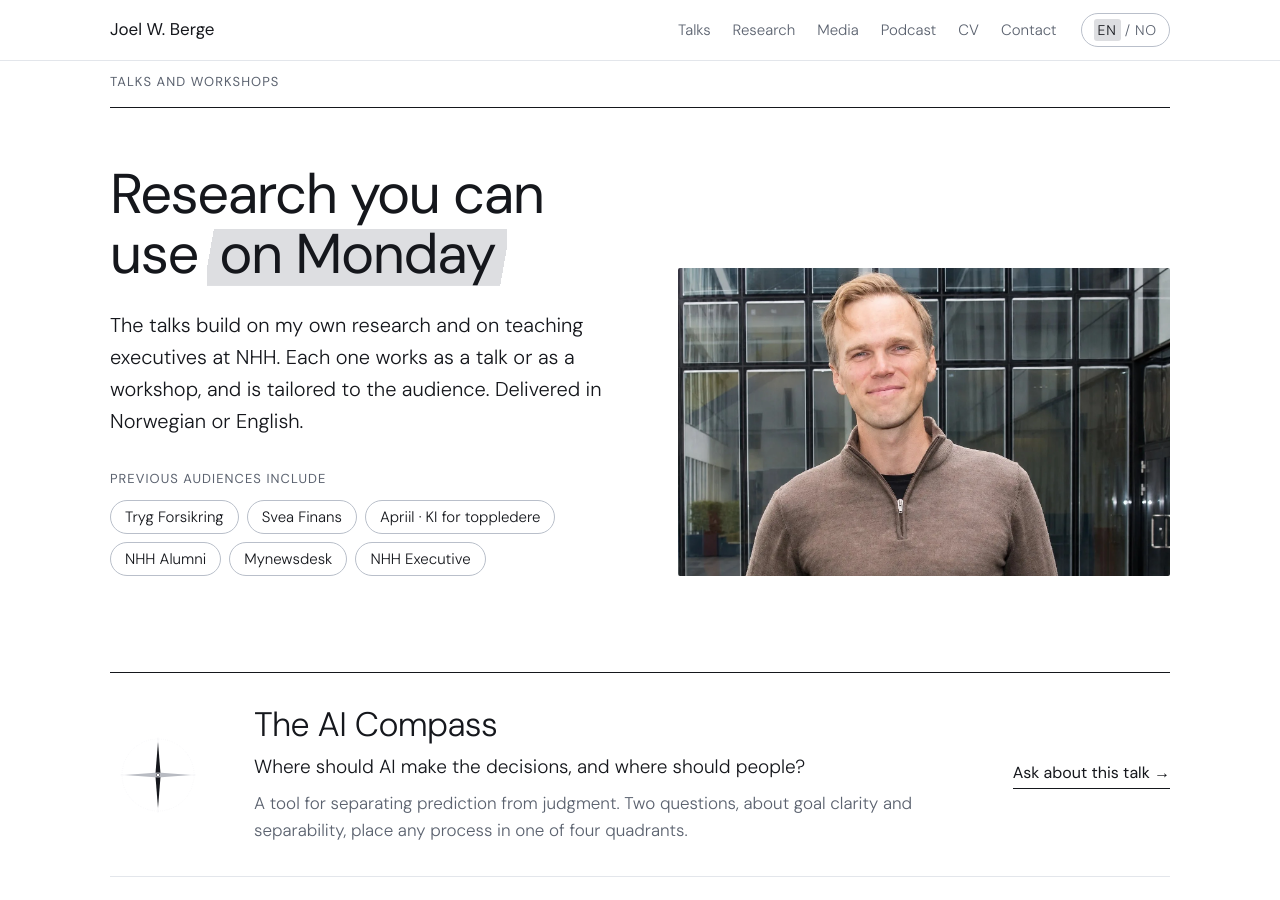
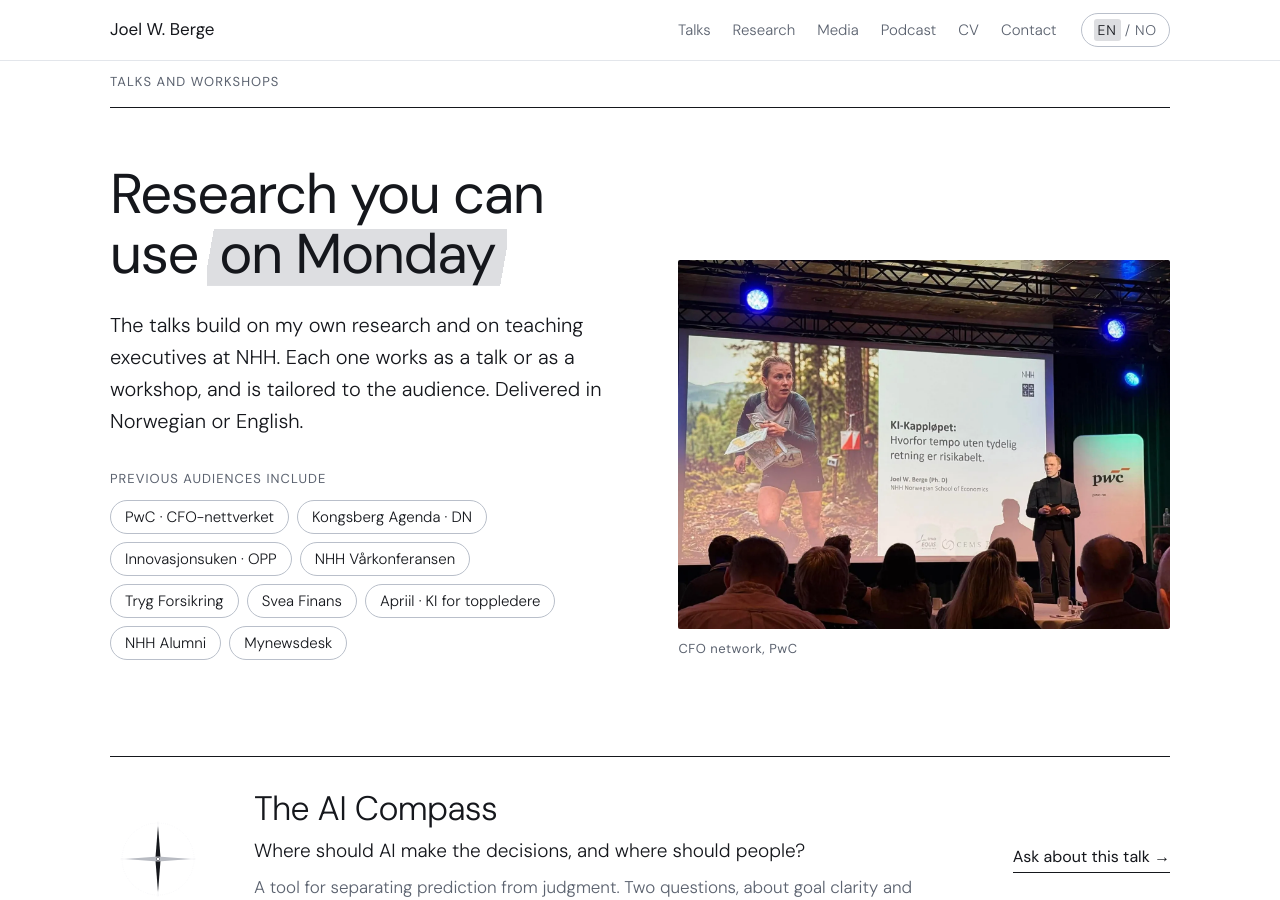
Before and after one commit to joelberge/joelberge.github.io, a Jekyll site: the page built from en/index.html, in a window 1280 px wide and 900 px high, scrolled down 1008 px. Built offline with Jekyll 4.4.1, drawn with Linux system fonts in a browser that asks for light colours; some of the changed text lies outside the part shown.

Commit message:
Add photos of Joel speaking to the talks section
- PwC CFO network photo leads the talks section
- 'Fra scenen' gallery: OPP Innovation Week, Kongsberg Agenda (DN),
  NHH Spring Conference, master students' teaching award
- New venues added to the audience list
- Photos and captions live in _data/gallery.yml

Co-Authored-By: Claude Opus 5.5 <noreply@anthropic.com>
Claude-Session: https://claude.ai/code/session_01QuEDscUrZkVPfLcMTuAdVm

```diff
--- a/_data/audiences.yml
+++ b/_data/audiences.yml
@@ -1,7 +1,10 @@
-# Organisations and events where Joel has spoken (from the CV).
+# Organisations and events where Joel has spoken. Newest and best known first.
+- PwC · CFO-nettverket
+- Kongsberg Agenda · DN
+- Innovasjonsuken · OPP
+- NHH Vårkonferansen
 - Tryg Forsikring
 - Svea Finans
 - Apriil · KI for toppledere
 - NHH Alumni
 - Mynewsdesk
-- NHH Executive
--- /dev/null
+++ b/_data/gallery.yml
@@ -0,0 +1,43 @@
+# Photos of Joel speaking. The first entry is the large photo at the top of the talks section;
+# the rest form the gallery under the talk list. Images live in assets/img/action/.
+# position: which part of the photo to keep when it is cropped to fit (CSS object-position).
+
+- image: /assets/img/action/pwc-cfo.webp
+  width: 1600
+  height: 1200
+  position: 70% 60%
+  caption:
+    nb: CFO-nettverket, PwC
+    en: CFO network, PwC
+
+- image: /assets/img/action/opp.webp
+  width: 1600
+  height: 1066
+  position: 62% 50%
+  caption:
+    nb: Innovasjonsuken, OPP
+    en: Innovation Week, OPP
+
+- image: /assets/img/action/kongsberg-dn.webp
+  width: 875
+  height: 508
+  position: 25% 40%
+  caption:
+    nb: Kongsberg Agenda, DN-teltet
+    en: Kongsberg Agenda, the DN tent
+
+- image: /assets/img/action/varkonferansen.webp
+  width: 1073
+  height: 729
+  position: 40% 50%
+  caption:
+    nb: Vårkonferansen, NHH
+    en: Spring Conference, NHH
+
+- image: /assets/img/action/teaching-award.webp
+  width: 1280
+  height: 720
+  position: 50% 45%
+  caption:
+    nb: Masterstudentenes pris for fremragende undervisning
+    en: Master students' award for excellent teaching
--- a/_data/i18n.yml
+++ b/_data/i18n.yml
@@ -31,6 +31,7 @@ nb:
   audiences_label: Har snakket for blant andre
   talk_takeaway: Dette tar deltakerne med seg
   talk_book: Spør om dette foredraget
+  gallery_title: Fra scenen
   talk_subject: "Forespørsel om foredrag:"
   research_label: Forskning
   research_title: Utvalgt forskning
@@ -110,6 +111,7 @@ en:
   audiences_label: Previous audiences include
   talk_takeaway: What participants take away
   talk_book: Ask about this talk
+  gallery_title: On stage
   talk_subject: "Talk enquiry:"
   research_label: Research
   research_title: Selected research
--- a/_layouts/home.html
+++ b/_layouts/home.html
@@ -93,8 +93,10 @@
               {%- for a in site.data.audiences %}<li>{{ a }}</li>{% endfor -%}
             </ul>
           </div>
+          {%- assign lead = site.data.gallery.first %}
           <figure class="talks-photo">
-            <img src="{{ '/assets/img/joel-nhh.webp' | relative_url }}" width="1582" height="994" alt="{{ p.name }}, NHH" loading="lazy">
+            <img src="{{ lead.image | relative_url }}" width="{{ lead.width }}" height="{{ lead.height }}" style="object-position: {{ lead.position }}" alt="{{ p.name }}: {{ lead.caption[L] }}" loading="lazy">
+            <figcaption>{{ lead.caption[L] }}</figcaption>
           </figure>
         </div>
 
@@ -111,6 +113,18 @@
           </li>
           {%- endfor %}
         </ol>
+
+        <p class="list-title gallery-title">{{ t.gallery_title }}</p>
+        <ul class="gallery">
+          {%- for g in site.data.gallery offset: 1 %}
+          <li>
+            <figure>
+              <img src="{{ g.image | relative_url }}" width="{{ g.width }}" height="{{ g.height }}" style="object-position: {{ g.position }}" alt="{{ p.name }}: {{ g.caption[L] }}" loading="lazy">
+              <figcaption>{{ g.caption[L] }}</figcaption>
+            </figure>
+          </li>
+          {%- endfor %}
+        </ul>
       </div>
     </section>
 
--- a/assets/css/site.css
+++ b/assets/css/site.css
@@ -149,7 +149,13 @@ h1 {
 /* Talks */
 .talks-head { display: grid; grid-template-columns: 1fr 1fr; gap: clamp(32px, 6vw, 80px); align-items: end; margin-bottom: clamp(56px, 8vw, 96px); }
 .talks-photo { margin: 0; }
-.talks-photo img { width: 100%; height: auto; aspect-ratio: 16 / 10; object-fit: cover; object-position: 40% 30%; border-radius: 2px; }
+.talks-photo img { width: 100%; height: auto; aspect-ratio: 4 / 3; object-fit: cover; border-radius: 2px; }
+.talks-photo figcaption, .gallery figcaption { font-size: 13px; letter-spacing: 0.04em; color: var(--muted); margin-top: 10px; font-weight: 400; }
+.list-title.gallery-title { margin-top: clamp(64px, 9vw, 104px); }
+.gallery { display: grid; grid-template-columns: repeat(4, minmax(0, 1fr)); gap: 20px; margin-top: 24px; }
+.gallery figure { margin: 0; }
+.gallery img { width: 100%; height: auto; aspect-ratio: 4 / 3; object-fit: cover; border-radius: 2px; }
+@media (max-width: 900px) { .gallery { grid-template-columns: repeat(2, minmax(0, 1fr)); } }
 .audiences-label { margin: 32px 0 10px; }
 .audiences { display: flex; flex-wrap: wrap; gap: 8px; }
 .audiences li { border: 1px solid var(--rule-strong); border-radius: 999px; padding: 4px 14px; font-size: 15px; }
```
Also changed, not shown: CLAUDE.md (+1 -0 lines), assets/img/action/kongsberg-dn.webp (added), assets/img/action/opp.webp (added), assets/img/action/pwc-cfo.webp (added), assets/img/action/teaching-award.webp (added), assets/img/action/varkonferansen.webp (added), assets/img/joel-nhh.webp (deleted).
